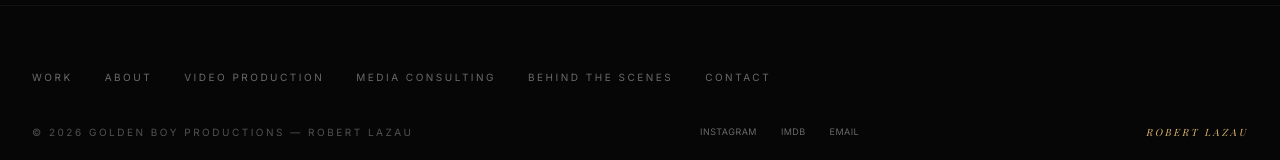
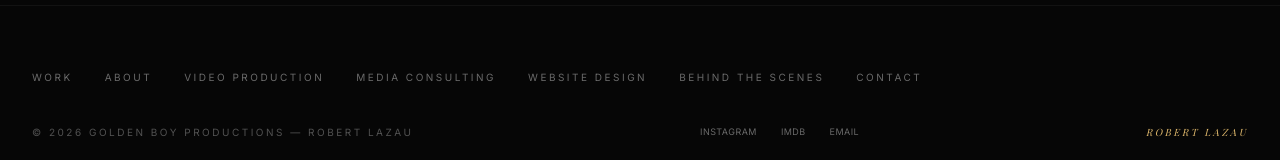
Before and after one commit to robertlazau-design/GoldenboyProductions, a React (Vite) app: page / in a window 1280 px wide. Shown: the part 3935-4095 px from the top of the page. Built offline with nearby package versions, Linux system fonts and the light colour scheme; a web font is replaced by a local one.

Commit message:
feat: add Website Design service page (/services/web-design)

```diff
--- a/src/data.ts
+++ b/src/data.ts
@@ -572,6 +572,8 @@ export type Service = {
   intro: string[];
   offerings: Array<{ title: string; desc: string }>;
   projectSlugs: string[];
+  sites?: Array<{ name: string; type: string; location: string; url: string; desc: string; result?: string }>;
+  steps?: Array<{ title: string; desc: string }>;
 };
 
 export const services: Service[] = [
@@ -609,6 +611,37 @@ export const services: Service[] = [
     offerings: consultingServices,
     projectSlugs: [],
   },
+  {
+    slug: "web-design",
+    name: "Website Design",
+    title: "Website Design & Local SEO in Portland, OR | Golden Boy Productions",
+    description:
+      "Fast, mobile-first websites built and managed by Robert Lazau for Portland-area small businesses: custom design, local SEO, booking and quote forms, real photos and video, and monthly site care.",
+    heading: "Websites that bring in calls, bookings and clients",
+    intro: [
+      "Golden Boy Productions builds and manages websites for small businesses around Portland and the Pacific Northwest. Robert designs each site, writes it around the way your customers actually search, and keeps it fast, secure and up to date after launch.",
+      "Because the same studio shoots video and photos, your site can launch with real footage of your work instead of stock images. Current clients include a towing company in Gresham, a working farm and dog-training academy in Enumclaw and a Portland videographer.",
+    ],
+    offerings: [
+      { title: "Custom design & build", desc: "A fast, mobile-first site designed around your business, with clear buttons to call, book or request a quote on every page." },
+      { title: "Local SEO", desc: "A page for each service and each town you serve, structured data, a sitemap and Google Search Console set up, so you show up when people nearby search." },
+      { title: "Booking & lead forms", desc: "Booking requests, quote forms and tap-to-call buttons that send new leads straight to your inbox or phone." },
+      { title: "Real video & photos", desc: "Launch films, short website loops and photos shot by Golden Boy Productions, so your site looks like your business." },
+      { title: "Monthly site care", desc: "Updates, new pages, speed and security checks, and a regular look at your traffic and Google rankings." },
+      { title: "Fixes & redesigns", desc: "Already have a site? Robert finds what is holding it back on Google, fixes it and modernizes the design." },
+    ],
+    projectSlugs: [],
+    sites: [
+      { name: "Tow Guys", type: "Towing & roadside assistance", location: "Gresham, OR", url: "https://www.towguysgresham.com", desc: "A call-first site for a 24/7 towing company, with its own page for every service and every town they cover, plus a regularly updated blog.", result: "Shows up on Google for its name and for local towing searches around Gresham, and brings in visitors from search every week." },
+      { name: "Pasture & Paw", type: "Farm, dog boarding & training", location: "Enumclaw, WA", url: "https://www.pasturepaw.com", desc: "A working farm and canine academy site with an online booking form for boarding and training, a dedicated dog boarding page and answers to common questions.", result: "Boarding requests started coming in through the site soon after launch." },
+      { name: "Kyree Films", type: "Videographer", location: "Portland, OR", url: "https://kyreefilms.com", desc: "A portfolio site for a Portland videographer, with separate pages for weddings, events and sports so each one can be found on Google.", result: "Every service page is indexed by Google." },
+    ],
+    steps: [
+      { title: "Listen First", desc: "A real conversation about your business, your customers and what the site needs to do: bring in calls, bookings or quote requests." },
+      { title: "Design & Build", desc: "Pages, copy, photos and SEO planned around how your customers search, then built fast and mobile-first." },
+      { title: "Launch & Manage", desc: "Search Console, analytics and forms set up at launch, then ongoing updates and a regular check on how the site is performing." },
+    ],
+  },
 ];
 
 // About page: the story behind the Golden Boy Productions mark.
```
